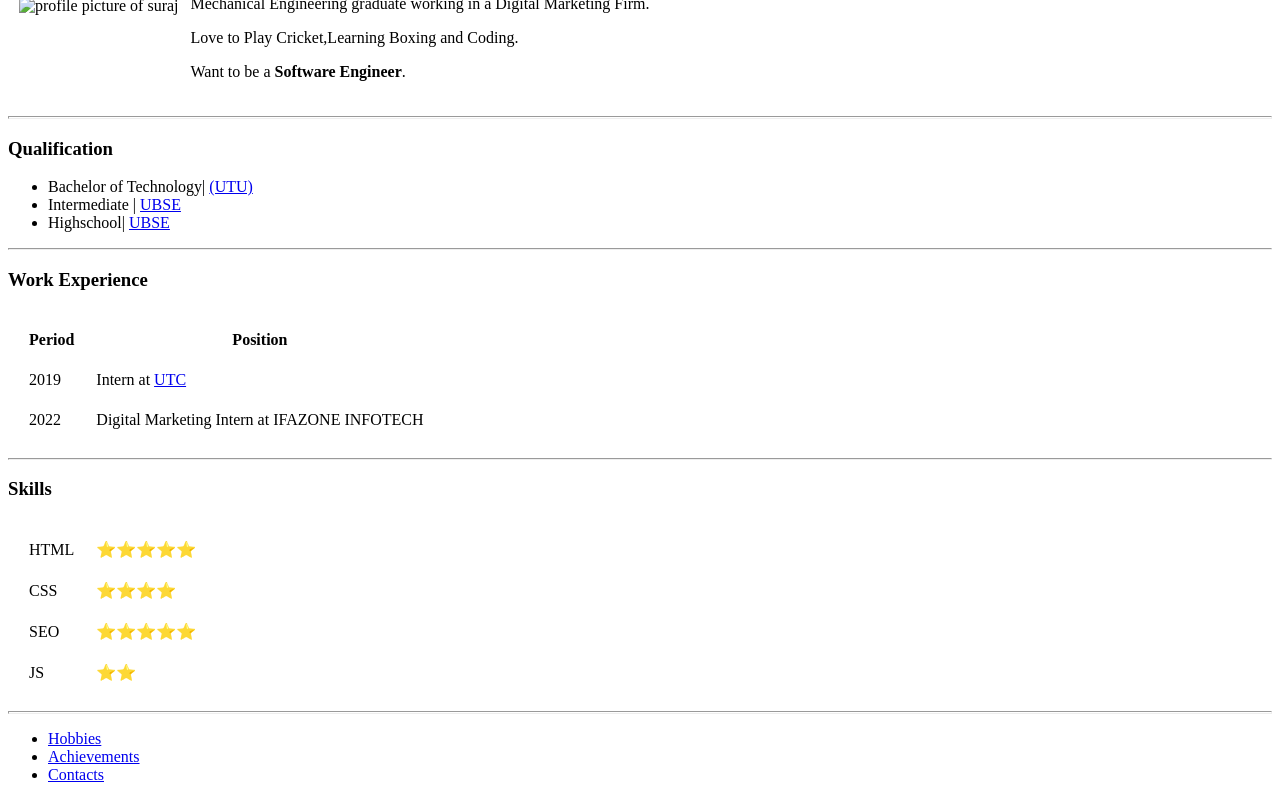
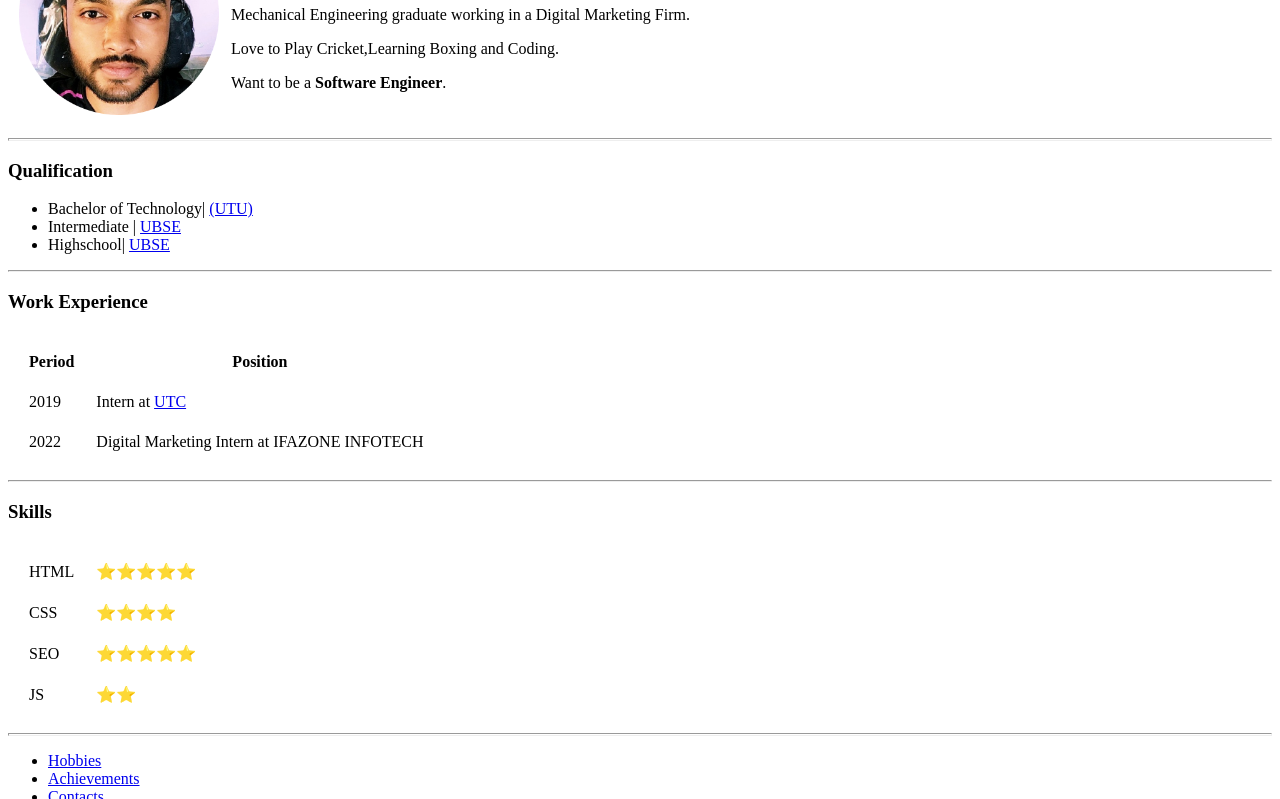
Before and after one commit to Sajwan055/My-CV, a plain HTML site: page index.html in a window 1280 px wide. Shown: the part 104-903 px from the top of the page. Drawn offline with Linux system fonts and the light colour scheme.

Commit message:
Fixed a bug.
My image wasn't visible on the website because i had used wrong relative link so i rectified it now.

```diff
--- a/index.html
+++ b/index.html
@@ -11,7 +11,7 @@
     <body>
         <table cellspacing="10px">
             <tr>
-                <td><img src="images/suraj.png" alt="profile picture of suraj" width="200px"></td>
+                <td><img src="suraj.png" alt="profile picture of suraj" width="200px"></td>
                 <td> <h1>SURAJ SAJWAN</h1>
                     <p>Mechanical Engineering graduate working in a Digital Marketing Firm.</p>
                     <p>Love to Play Cricket,Learning Boxing and Coding.</p>
```
